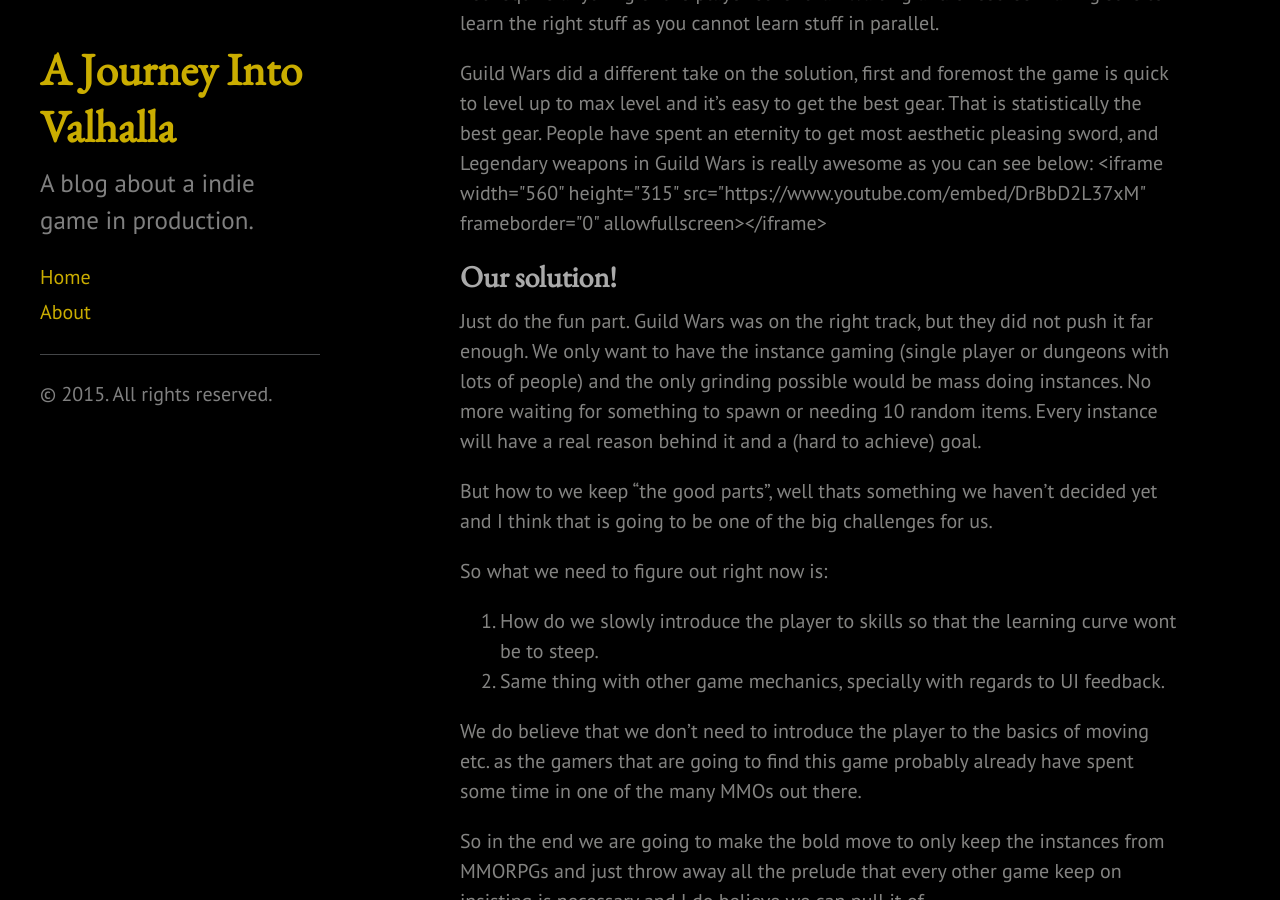
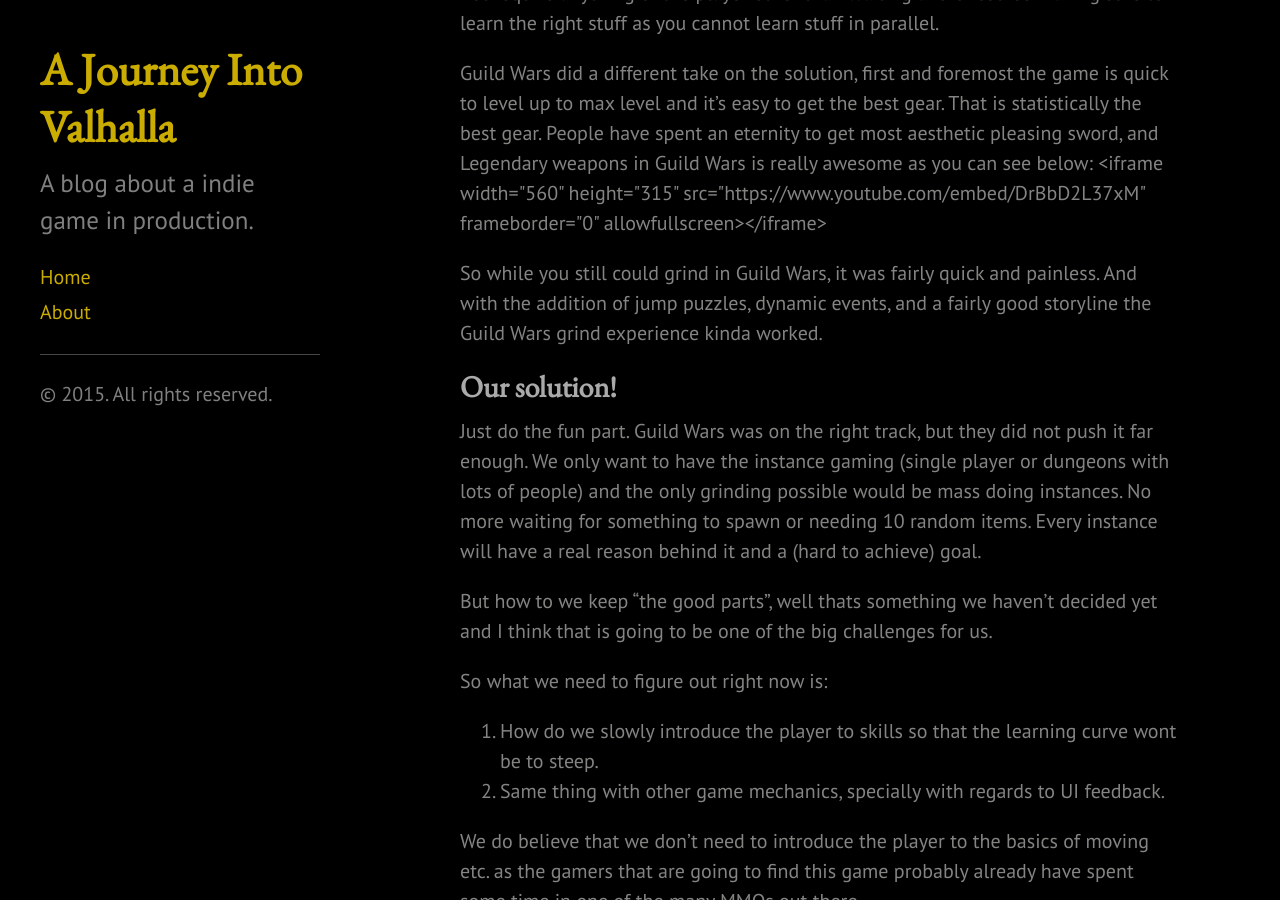
Before and after one commit to saiaku-gaming/valhalla-game.se, a Jekyll site: the page built from _posts/2015-07-28-whats-valhalla.md, in a window 1280 px wide and 900 px high, scrolled down 2531 px. Built offline with Jekyll 4.4.1, drawn with Linux system fonts in a browser that asks for light colours; Markdown is read by kramdown in place of the engine named in the settings.

Commit message:
More clarification. >P

```diff
--- a/_posts/2015-07-28-whats-valhalla.md
+++ b/_posts/2015-07-28-whats-valhalla.md
@@ -49,6 +49,8 @@
 
 Guild Wars did a different take on the solution, first and foremost the game is quick to level up to max level and it's easy to get the best gear. That is statistically the best gear. People have spent an eternity to get most aesthetic pleasing sword, and Legendary weapons in Guild Wars is really awesome as you can see below: <iframe width="560" height="315" src="https://www.youtube.com/embed/DrBbD2L37xM" frameborder="0" allowfullscreen></iframe>
 
+So while you still could grind in Guild Wars, it was fairly quick and painless. And with the addition of jump puzzles, dynamic events, and a fairly good storyline the Guild Wars grind experience kinda worked.
+
 ## Our solution!
 
 Just do the fun part. Guild Wars was on the right track, but they did not push it far enough. We only want to have the instance gaming (single player or dungeons with lots of people) and the only grinding possible would be mass doing instances. No more waiting for something to spawn or needing 10 random items. Every instance will have a real reason behind it and a (hard to achieve) goal.
```
